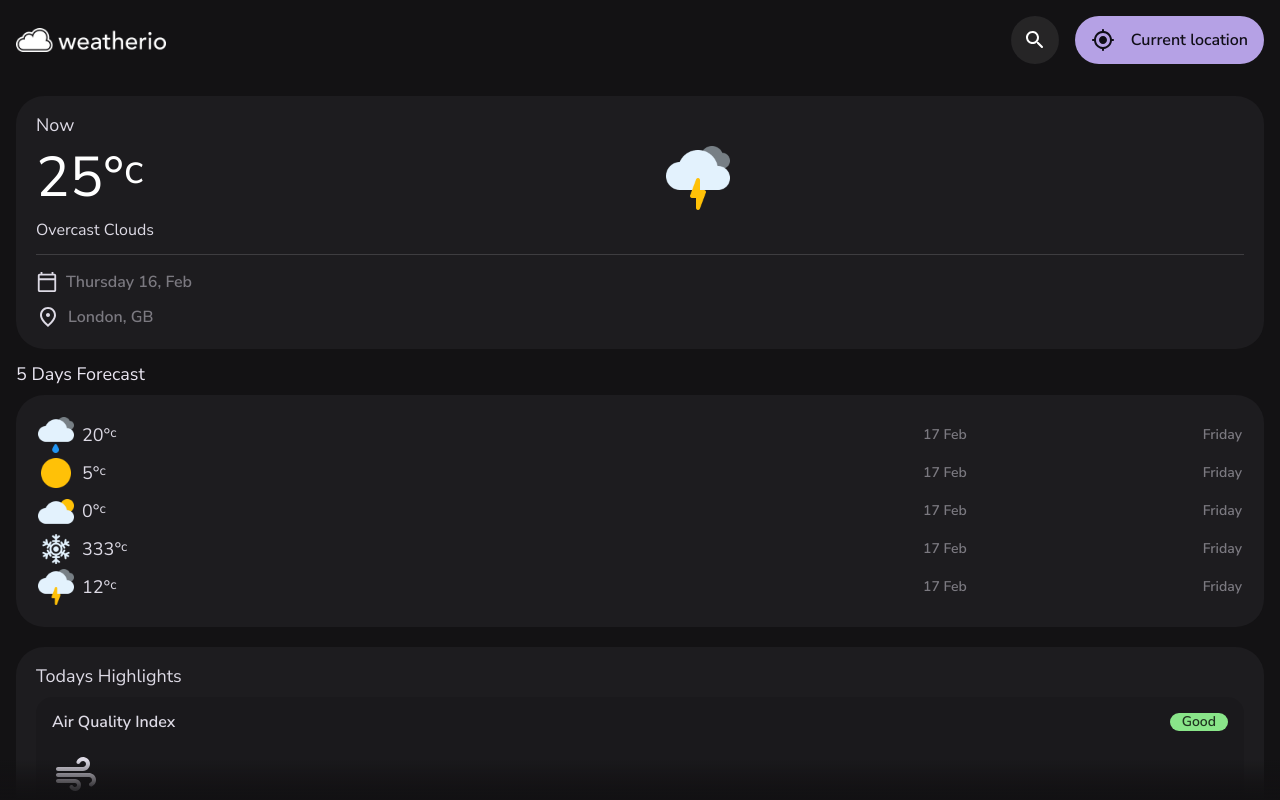
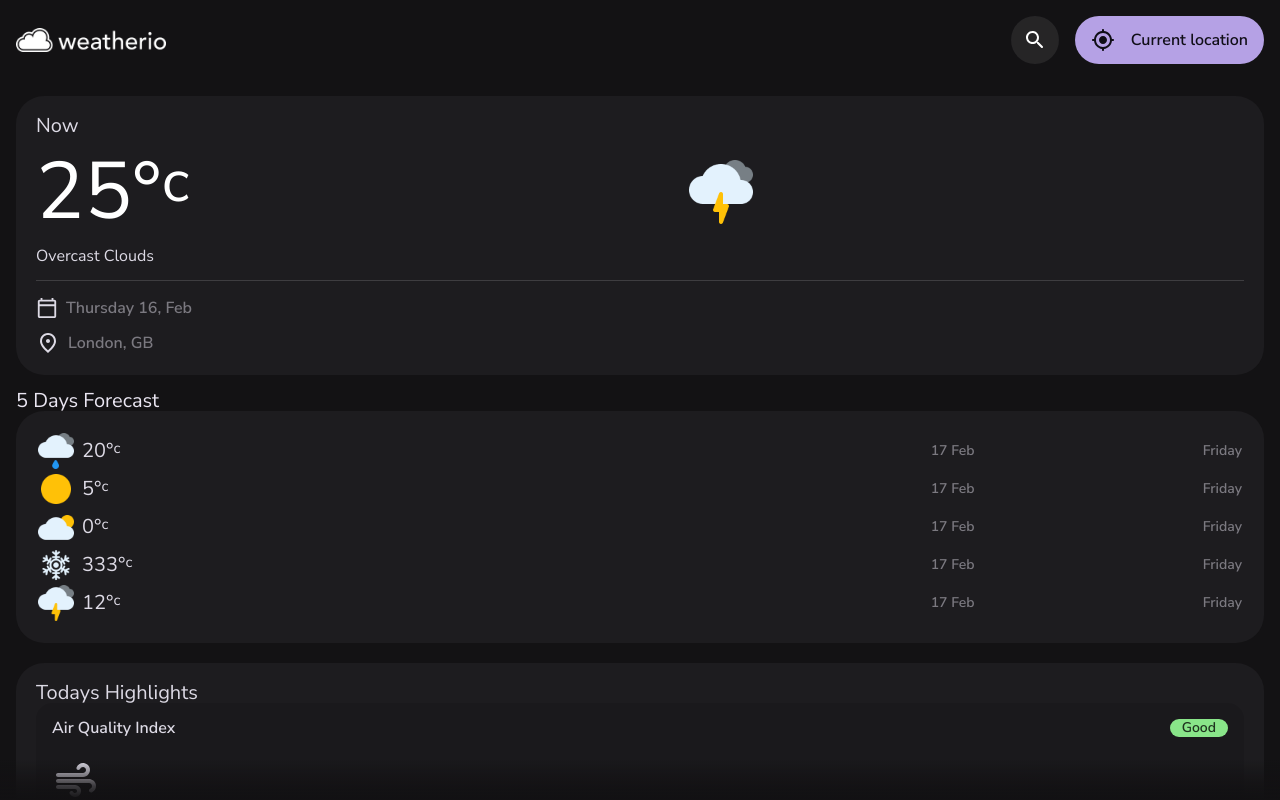
Before and after one commit to HunterM7/cloudy-ho, a React (Vite) app: page / in a window 1280 px wide. Built offline with nearby package versions, Linux system fonts and the light colour scheme.

Commit message:
Added @media to InfoCard

```diff
--- a/src/styles/_mixins.scss
+++ b/src/styles/_mixins.scss
@@ -56,12 +56,19 @@
 	border-radius: $radius-28;
 }
 
+@mixin card-xl {
+	padding: 24px;
+
+	border-radius: $radius-28;
+}
+
 @mixin highlight-card {
 	background-color: $black-alpha-10;
 }
 
-// Typography
+/* Typography */
 
+// Desktop
 @mixin heading {
 	font-size: $heading;
 	line-height: 1.1;
@@ -75,8 +82,6 @@
 
 @mixin title-2 {
 	font-size: $title-2;
-
-	margin-block-end: 12px;
 }
 
 @mixin title-3 {
@@ -104,3 +109,18 @@
 @mixin label-2 {
 	font-size: $label-2;
 }
+
+// Mobile
+
+@mixin m-heading {
+	font-size: $m-heading;
+}
+
+@mixin m-title-1 {
+	font-size: $m-title-1;
+}
+
+@mixin m-title-2 {
+	font-size: $m-title-2;
+	font-weight: $weight-semiBold;
+}
--- a/src/styles/_vars.scss
+++ b/src/styles/_vars.scss
@@ -41,15 +41,18 @@ $gradient-2: linear-gradient(
 $ff-nunito-sans: 'Nunito Sans', sans-serif;
 
 /* Font size */
-$heading: 5.6rem;
-$title-1: 2rem;
-$title-2: 1.8rem;
+$heading: 8rem;
+$title-1: 3.6rem;
+$title-2: 2rem;
 $title-3: 1.6rem;
 $body-1: 2.2rem;
 $body-2: 2rem;
 $body-3: 1.6rem;
 $label-1: 1.4rem;
 $label-2: 1.2rem;
+$m-heading: 5.6rem;
+$m-title-1: 2rem;
+$m-title-2: 1.8rem;
 
 /* Font weight */
 $weight-regular: 400;
@@ -67,3 +70,10 @@ $radius-circle: 50%;
 
 /* Transitions */
 $transition-short: 100ms ease;
+
+/* Breakpoints */
+$bp-sm: 576px;
+$bp-md: 768px;
+$bp-lg: 992px;
+$bp-xl: 1200px;
+$bp-xxl: 1400px;
--- a/src/ui/HighlightsCard/HighlightsCard.tsx
+++ b/src/ui/HighlightsCard/HighlightsCard.tsx
@@ -3,6 +3,7 @@ import {
   WaterDropRounded as WaterDropRoundedIcon,
   WaterRounded as WaterRoundedIcon,
   VisibilityOutlined as VisibilityOutlinedIcon,
+  ThermostatRounded as ThermostatRoundedIcon,
 } from '@mui/icons-material'
 
 // Components 'n UI
@@ -50,7 +51,7 @@ export const HighlightsCard: FC = () => {
         <InfoCard
           heading="Feels Like"
           value={`${25}°`}
-          Icon={VisibilityOutlinedIcon}
+          Icon={ThermostatRoundedIcon}
           units={{ unit: 'c', position: 'up' }}
         />
       </div>
--- a/src/ui/InfoCard/InfoCard.module.scss
+++ b/src/ui/InfoCard/InfoCard.module.scss
@@ -13,7 +13,19 @@
 	grid-template-areas: 'heading heading' 'icon value';
 	align-items: center;
 	justify-content: space-between;
-	gap: 20px 16px;
+	row-gap: 20px;
+
+	@media (min-width: $bp-md) {
+		padding: 20px;
+
+		row-gap: 16px;
+	}
+
+	@media (min-width: $bp-xl) {
+		padding: 24px;
+
+		row-gap: 24px;
+	}
 }
 
 .heading {
@@ -25,13 +37,30 @@
 }
 
 .icon {
-	font-size: 3.6rem !important;
+	font-size: 3.2rem !important;
 
 	grid-area: icon;
+
+	@media (min-width: $bp-md) {
+		font-size: 3.6rem !important;
+	}
+
+	@media (min-width: $bp-xl) {
+		font-size: 4.8rem !important;
+	}
 }
 
 .value {
-	@include title-1;
+	@include m-title-1;
+	color: $on-surface-variant-2;
 
 	grid-area: value;
+
+	@media (min-width: $bp-md) {
+		@include body-1;
+	}
+
+	@media (min-width: $bp-xl) {
+		@include title-1;
+	}
 }
--- a/src/ui/RiseAndSetCard/RiseAndSetCard.module.scss
+++ b/src/ui/RiseAndSetCard/RiseAndSetCard.module.scss
@@ -7,20 +7,30 @@
 	@include card;
 	@include card-sm;
 	@include highlight-card;
+
+	display: grid;
+	grid-template-columns: repeat(2, auto);
+	grid-template-areas: 'heading heading' 'sunrise sunset';
+	gap: 8px 16px;
 }
 
 .heading {
 	@include title-3;
+	color: $on-surface-variant;
+
+	grid-area: heading;
 }
 
-.list {
-	&__item {
-	}
+.sunrise {
+	grid-area: sunrise;
+}
+.sunset {
+	grid-area: sunset;
+}
 
-	&__title {
-		@include label-1;
-	}
-	&__value {
-		@include title-1;
-	}
+.title {
+	@include label-1;
 }
+.value {
+	@include title-1;
+}
--- a/src/ui/RiseAndSetCard/RiseAndSetCard.tsx
+++ b/src/ui/RiseAndSetCard/RiseAndSetCard.tsx
@@ -12,19 +12,17 @@ export const RiseAndSetCard: FC = () => {
     <div className={styles.card}>
       <h3 className={styles.heading}>Sunrise & Sunset</h3>
 
-      <ul className={styles.list}>
-        <li className={styles.list__item}>
-          <LightModeRoundedIcon sx={{ fontSize: '4.8rem' }} />
-          <p className={styles.list__title}>Sunrise</p>
-          <p className={styles.list__value}>6:30 AM</p>
-        </li>
+      <div className={styles.sunrise}>
+        <LightModeRoundedIcon sx={{ fontSize: '4.8rem' }} />
+        <p className={styles.title}>Sunrise</p>
+        <p className={styles.value}>6:30 AM</p>
+      </div>
 
-        <li className={styles.list__item}>
-          <DarkModeRoundedIcon sx={{ fontSize: '4.8rem' }} />
-          <p className={styles.list__title}>Sunset</p>
-          <p className={styles.list__value}>5:54 PM</p>
-        </li>
-      </ul>
+      <div className={styles.sunset}>
+        <DarkModeRoundedIcon sx={{ fontSize: '4.8rem' }} />
+        <p className={styles.title}>Sunset</p>
+        <p className={styles.value}>5:54 PM</p>
+      </div>
     </div>
   )
 }
```
